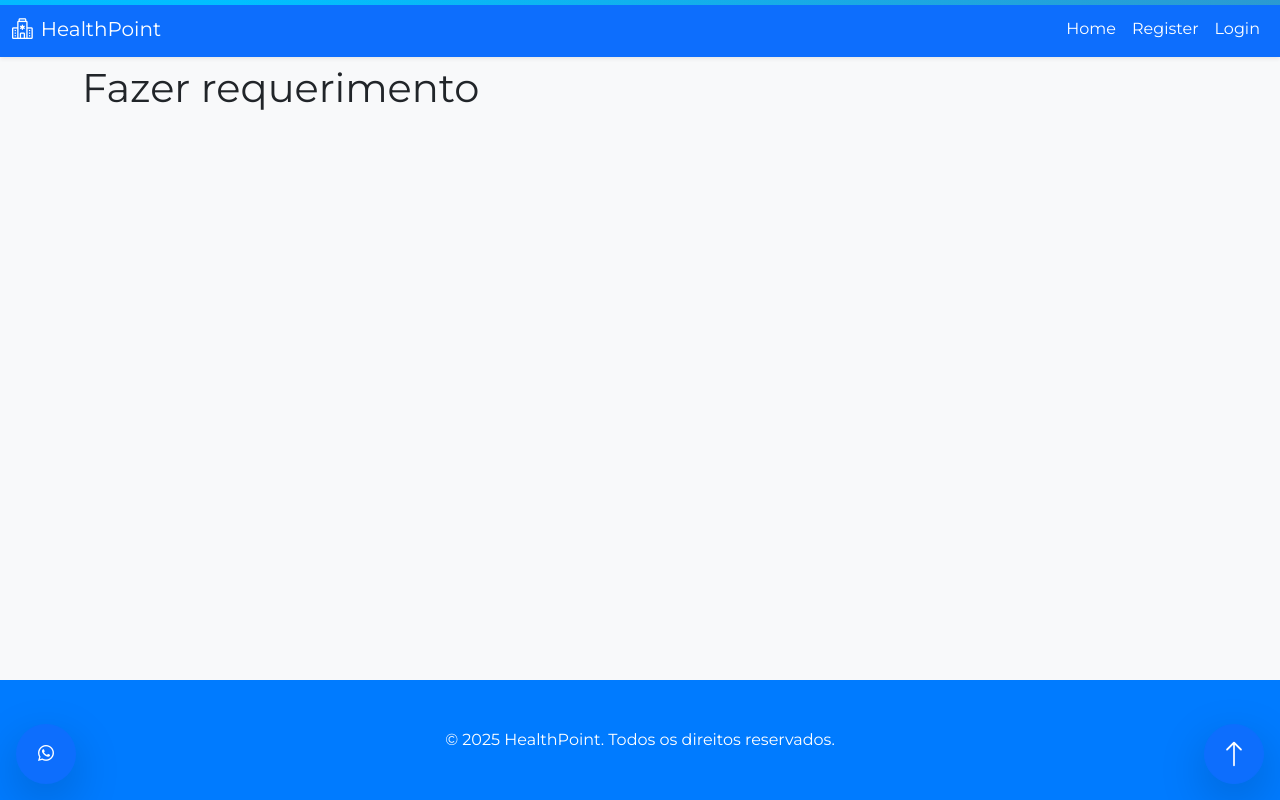
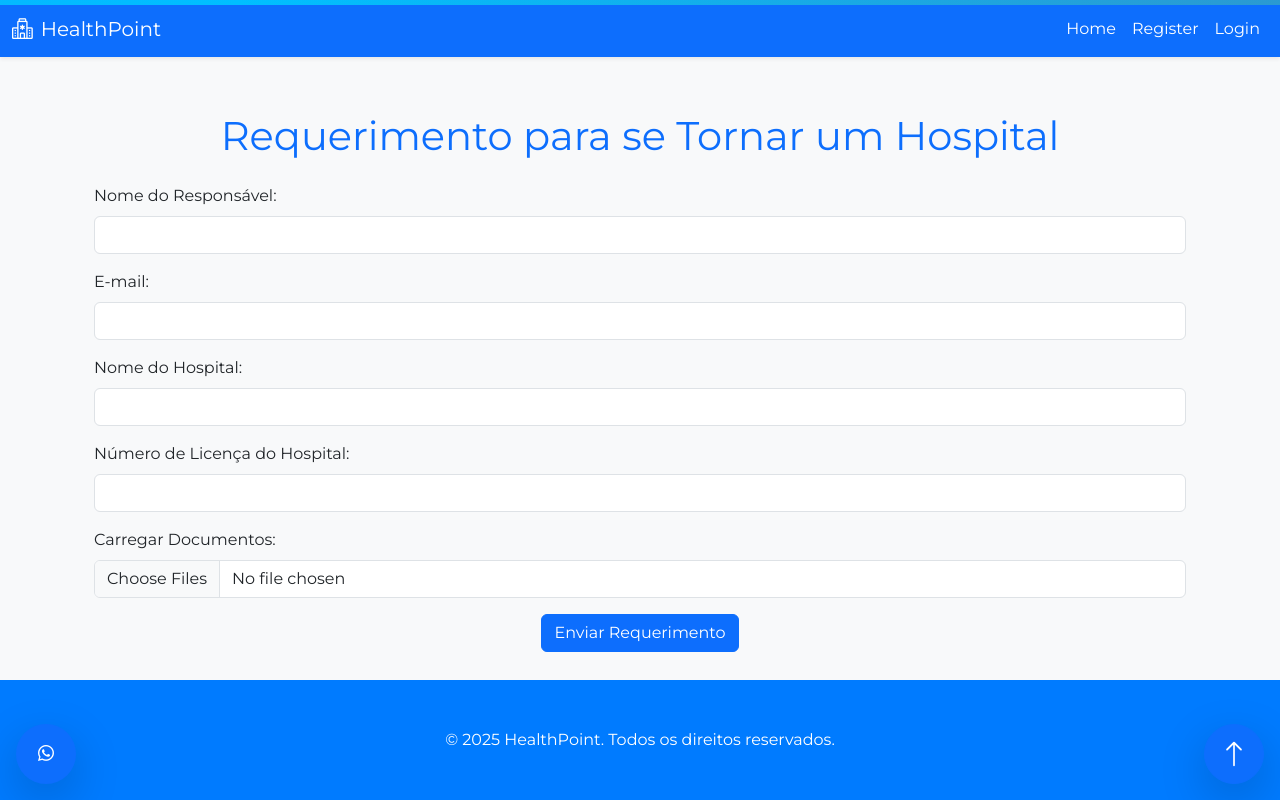
Before and after one commit to juancoutinhoflooxmongagua/HealthPoint-Frontend, a React (Create React App) app: page /Application in a window 1280 px wide. Built offline with nearby package versions, Linux system fonts and the light colour scheme.

Commit message:
(ATOMIC COMMIT0: add Application Crud, Aprimoring UserProfile and SearchUsers.

```diff
--- a/src/Views/Main/User/Admin/SearchUsers.jsx
+++ b/src/Views/Main/User/Admin/SearchUsers.jsx
@@ -48,9 +48,10 @@ export default function UsersOfSystem() {
   }, [search, role, users]);
 
   return (
-    <main className="bg-light py-5 min-vh-100">
-      <div className="container">
-        <h1 className="mb-4 text-center text-dark">Usuários do Sistema</h1>
+    <main className="container mt-5">
+      <h1 className="text-center text-primary mb-4" style={{ fontWeight: '600' }}>
+        Usuários do Sistema
+      </h1>
 
       {error && <div className="alert alert-danger text-center">{error}</div>}
 
@@ -81,9 +82,9 @@ export default function UsersOfSystem() {
         <div className="row">
           {filtered.map((user) => (
             <div className="col-md-6 col-lg-4 mb-4" key={user.user_id}>
-                <div className="card border-0 shadow-lg h-100">
+              <div className="card shadow-sm border-0 rounded-3 h-100">
                 <div className="card-body">
-                    <div className="d-flex align-items-center mb-3">
+                  <div className="d-flex align-items-center mb-4">
                     <i
                       className="bi bi-person-fill text-primary me-3"
                       style={{ fontSize: "30px" }}
@@ -96,7 +97,7 @@ export default function UsersOfSystem() {
                     <i className="bi bi-envelope me-2"></i>{" "}
                     <strong>Email:</strong> {user.user_email}
                   </p>
-                    <p className="mb-0">
+                  <p className="mb-1">
                     <i className="bi bi-person-badge me-2"></i>{" "}
                     <strong>Função:</strong>{" "}
                     <UsersTradutor user={user.user_role} />
@@ -109,7 +110,6 @@ export default function UsersOfSystem() {
       ) : (
         <p className="text-center text-muted">Nenhum usuário encontrado.</p>
       )}
-      </div>
     </main>
   );
 }
--- a/src/Views/Main/User/UserProfile.jsx
+++ b/src/Views/Main/User/UserProfile.jsx
@@ -1,54 +1,71 @@
 import React, { useContext } from "react";
 import { AuthContext } from "../../../Context/authContext";
-import UsersTradutor from "../../Components/i18n/usersTradutor.jsx"; // Corrigido o nome
+import UsersTradutor from "../../Components/i18n/usersTradutor.jsx";
 
 export default function UserProfile() {
   const { user } = useContext(AuthContext);
 
   return (
-    <main>
-      <h1>Perfil</h1>
+    <main className="container mt-5">
+      <h1 className="text-center text-primary mb-4" style={{ fontWeight: '600' }}>Perfil de Usuário</h1>
 
-      <div className="col-lg-8 center">
-        <div className="card mb-4">
+      <div className="card shadow-sm rounded-3 border-0">
         <div className="card-body">
-            <div className="row">
-              <div className="col-sm-3">
-                <p className="mb-0">Nome: </p>
+          <div className="row mb-4">
+            <div className="col-sm-4">
+              <p className="mb-0"><strong>Nome:</strong></p>
             </div>
-              <div className="col-sm-9">
+            <div className="col-sm-8">
               <p className="text-muted mb-0">{user.user_name}</p>
             </div>
           </div>
           <hr />
-            <div className="row">
-              <div className="col-sm-3">
-                <p className="mb-0">Email: </p>
+
+          <div className="row mb-4">
+            <div className="col-sm-4">
+              <p className="mb-0"><strong>Email:</strong></p>
             </div>
-              <div className="col-sm-9">
+            <div className="col-sm-8">
               <p className="text-muted mb-0">{user.user_email}</p>
             </div>
           </div>
           <hr />
-            <div className="row">
-              <div className="col-sm-3">
-                <p className="mb-0">Telefone: </p>
+
+          <div className="row mb-4">
+            <div className="col-sm-4">
+              <p className="mb-0"><strong>Telefone:</strong></p>
             </div>
-              <div className="col-sm-9">
+            <div className="col-sm-8">
               <p className="text-muted mb-0">{user.user_phone}</p>
             </div>
           </div>
           <hr />
-            <div className="row">
-              <div className="col-sm-3">
-                <p className="mb-0">Nível de Usuário:</p>
+
+          <div className="row mb-4">
+            <div className="col-sm-4">
+              <p className="mb-0"><strong>Nível de Usuário:</strong></p>
             </div>
-              <div className="col-sm-9">
+            <div className="col-sm-8">
               <p className="text-muted mb-0">
                 <UsersTradutor user={user.user_role} />
               </p>
             </div>
           </div>
+
+          <div className="text-center mt-5">
+            <button
+              className="btn btn-primary btn-lg"
+              style={{
+                borderRadius: '25px',
+                padding: '12px 30px',
+                fontSize: '1rem',
+                transition: 'all 0.3s ease',
+              }}
+              onMouseEnter={(e) => (e.target.style.transform = "scale(1.05)")}
+              onMouseLeave={(e) => (e.target.style.transform = "scale(1)")}
+            >
+              Editar Perfil
+            </button>
           </div>
         </div>
       </div>
--- a/src/Views/application.jsx
+++ b/src/Views/application.jsx
@@ -1,9 +1,108 @@
-import React from "react";
+import React, { useState } from "react";
+import 'bootstrap/dist/css/bootstrap.min.css';
 
 export default function Application() {
-   return (
-    <main>
-        <h1>Fazer requerimento</h1>
+  const [formData, setFormData] = useState({
+    name: "",
+    email: "",
+    hospitalName: "",
+    hospitalLicense: "",
+    documents: []
+  });
+
+  const handleChange = (e) => {
+    const { name, value } = e.target;
+    setFormData({
+      ...formData,
+      [name]: value
+    });
+  };
+
+  const handleFileChange = (e) => {
+    setFormData({
+      ...formData,
+      documents: [...e.target.files]
+    });
+  };
+
+  const handleSubmit = (e) => {
+    e.preventDefault();
+    console.log("Form data submitted:", formData);
+  };
+
+  return (
+    <main className="container mt-5">
+      <h1 className="text-center text-primary mb-4">Requerimento para se Tornar um Hospital</h1>
+      <form onSubmit={handleSubmit}>
+        <div className="mb-3">
+          <label htmlFor="name" className="form-label">Nome do Responsável:</label>
+          <input
+            type="text"
+            id="name"
+            name="name"
+            value={formData.name}
+            onChange={handleChange}
+            className="form-control"
+            required
+          />
+        </div>
+
+        <div className="mb-3">
+          <label htmlFor="email" className="form-label">E-mail:</label>
+          <input
+            type="email"
+            id="email"
+            name="email"
+            value={formData.email}
+            onChange={handleChange}
+            className="form-control"
+            required
+          />
+        </div>
+
+        <div className="mb-3">
+          <label htmlFor="hospitalName" className="form-label">Nome do Hospital:</label>
+          <input
+            type="text"
+            id="hospitalName"
+            name="hospitalName"
+            value={formData.hospitalName}
+            onChange={handleChange}
+            className="form-control"
+            required
+          />
+        </div>
+
+        <div className="mb-3">
+          <label htmlFor="hospitalLicense" className="form-label">Número de Licença do Hospital:</label>
+          <input
+            type="text"
+            id="hospitalLicense"
+            name="hospitalLicense"
+            value={formData.hospitalLicense}
+            onChange={handleChange}
+            className="form-control"
+            required
+          />
+        </div>
+
+        <div className="mb-3">
+          <label htmlFor="documents" className="form-label">Carregar Documentos:</label>
+          <input
+            type="file"
+            id="documents"
+            name="documents"
+            multiple
+            onChange={handleFileChange}
+            className="form-control"
+            required
+          />
+        </div>
+
+        <div className="d-flex justify-content-center">
+          <button type="submit" className="btn btn-primary">Enviar Requerimento</button>
+        </div>
+      </form>
     </main>
-   )
+  );
 }
```
Lines whose indentation alone changed are shown as unchanged.
